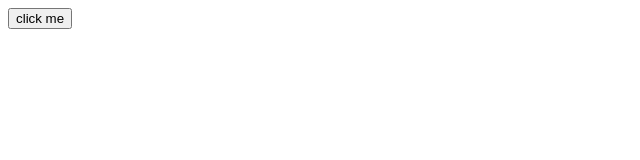
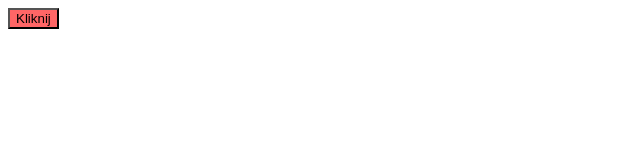
Before and after one commit to Nixoonn/duch, a plain HTML site: page index.html in a window 1280 px wide. Shown: the whole page, without its empty margins (0-640 px from the left). Drawn offline with Linux system fonts and the light colour scheme.

Commit message:
Update index.html

```diff
--- a/index.html
+++ b/index.html
@@ -6,7 +6,7 @@
 #jumpscare {position: absolute; top: 0px; left: 0px; width: 100%; height: 100%; cursor: pointer; visibility: hidden;}
 </style>
 <body>
-<input type="button" onclick="jumpscare();" value="click me"/>
+<input type="button" onclick="jumpscare();" style="background-color: #ff6666;" value="Kliknij"/>
 <img id="jumpscare" src="./jumpscare.jpg"/>
 <audio id="scream" src="./jumpscareAudio.mp3"/>
 <script>
```
